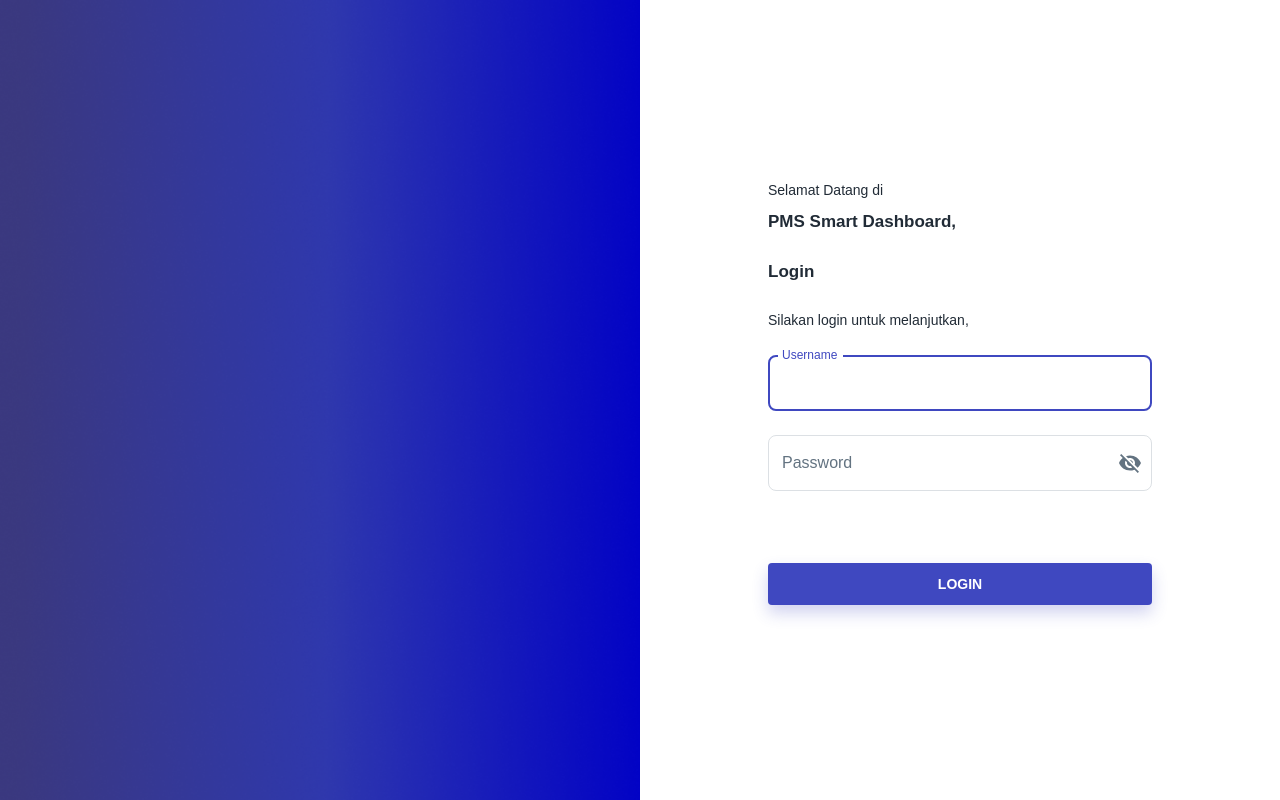
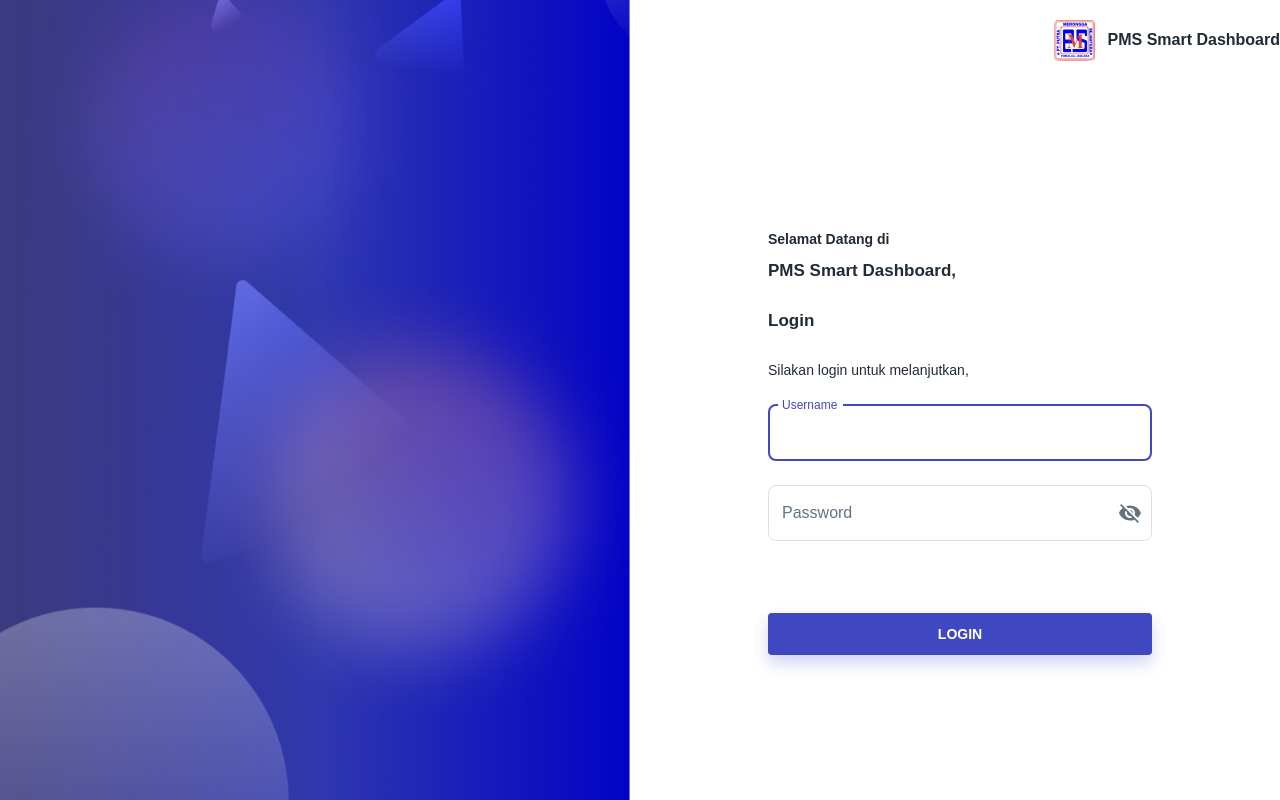
Before and after one commit to primawk/pms, a React (Create React App) app: page /auth/login in a window 1280 px wide. Built offline with nearby package versions, Linux system fonts and the light colour scheme.

Commit message:
update the login page

```diff
--- a/src/components/Layout/LayoutAuth/index.js
+++ b/src/components/Layout/LayoutAuth/index.js
@@ -1,7 +1,7 @@
 import React from 'react';
 import { Outlet } from 'react-router-dom';
 import { Grid, CssBaseline } from '@mui/material';
-import LoginImage from '../../../assets/Images/LoginImage.png';
+import LoginImage from '../../../assets/Images/Login4.png';
 
 export default function LayoutAuth() {
   return (
@@ -16,7 +16,7 @@ export default function LayoutAuth() {
           backgroundImage: `url(${LoginImage})`,
           backgroundRepeat: 'no-repeat',
           backgroundSize: 'cover',
-          backgroundPosition: 'center'
+          backgroundPosition: 'center',
         }}
       />
       <Grid container alignItems="center" justifyContent="center" item xs={12} sm={8} md={6}>
--- a/src/pages/Login/index.js
+++ b/src/pages/Login/index.js
@@ -19,7 +19,20 @@ const Login = () => {
   };
 
   return (
+    <div style={{ overflow: 'hidden' }}>
       <Grid container component="main" sx={{ height: '100vh' }}>
+        {/* logo */}
+        <Grid
+          item
+          container
+          justifyContent="flex-end"
+          alignItems="center"
+          className="navbar-brand"
+          sx={{ display: 'inline-flex', height: '10%' }}
+        >
+          <img src="/PMSLogo.png" alt="logo" style={{ marginLeft: '7rem', marginRight: '10px' }} />
+          <h4 style={{  }}>PMS Smart Dashboard</h4>
+        </Grid>
         <Grid container alignItems="center" justifyContent="center">
           <Box
             sx={{
@@ -28,10 +41,11 @@ const Login = () => {
               alignItems: 'center',
               justifyContent: 'center',
               width: '60%',
-            height: '100%'
+              height: '80%',
+              marginBottom: '30rem'
             }}
           >
-          <Typography variant="body2" alignSelf="flex-start" mb={1}>
+            <Typography variant="body2" alignSelf="flex-start" mb={1} sx={{fontWeight: '700'}}>
               Selamat Datang di
             </Typography>
             <Typography variant="h6" alignSelf="flex-start" mb={3}>
@@ -81,6 +95,7 @@ const Login = () => {
           </Box>
         </Grid>
       </Grid>
+    </div>
   );
 };
 
```
Also changed, not shown: src/assets/Images/Login4.png (added), src/pages/Login/style.css (deleted). Lines whose indentation alone changed are shown as unchanged.
